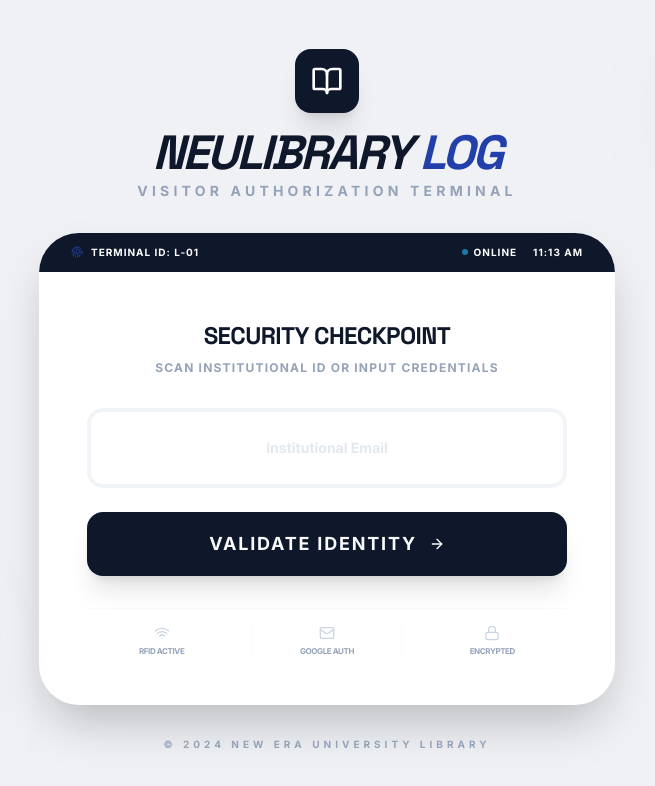
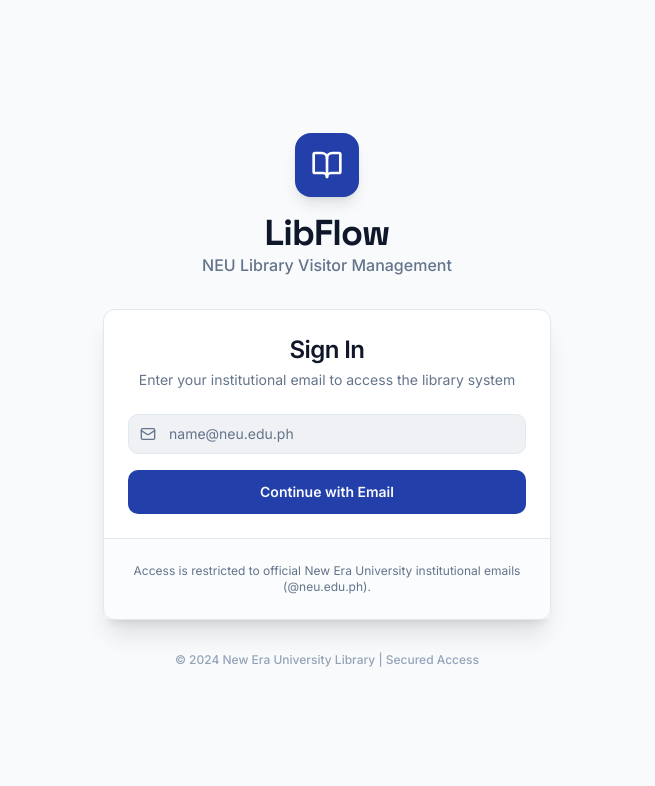
Before and after one commit to RiccirCatimon/Personal-Project, a Next.js app: page / in a window 1280 px wide. Shown: the top 786 px of the page, without its empty margins (313-968 px from the left). Built offline with nearby package versions, Linux system fonts and the light colour scheme; what @genkit-ai/google-genai, genkit would draw is missing.

Commit message:
IT STILL LOOKS THE SAME MAKE IT THE OLD DESIGN

```diff
--- a/src/components/auth/login-view.tsx
+++ b/src/components/auth/login-view.tsx
@@ -1,27 +1,18 @@
 'use client';
 
-import React, { useState, useEffect } from 'react';
+import React, { useState } from 'react';
 import { useAuth } from './auth-context';
 import { Button } from '@/components/ui/button';
 import { Input } from '@/components/ui/input';
 import { Card, CardHeader, CardTitle, CardDescription, CardContent, CardFooter } from '@/components/ui/card';
-import { BookOpen, Loader2, Mail, ShieldCheck, Wifi, ArrowRight, Fingerprint, Lock } from 'lucide-react';
+import { BookOpen, Loader2, Mail } from 'lucide-react';
 import { useToast } from '@/hooks/use-toast';
 
 export function LoginView() {
   const [email, setEmail] = useState('');
   const [loading, setLoading] = useState(false);
-  const [currentTime, setCurrentTime] = useState<string>('');
   const { login } = useAuth();
   const { toast } = useToast();
-
-  useEffect(() => {
-    const timer = setInterval(() => {
-      setCurrentTime(new Date().toLocaleTimeString([], { hour: '2-digit', minute: '2-digit' }));
-    }, 1000);
-    setCurrentTime(new Date().toLocaleTimeString([], { hour: '2-digit', minute: '2-digit' }));
-    return () => clearInterval(timer);
-  }, []);
 
   const handleLogin = async (e: React.FormEvent) => {
     e.preventDefault();
@@ -46,99 +37,64 @@ export function LoginView() {
   };
 
   return (
-    <div className="min-h-screen flex flex-col items-center justify-center p-4 bg-[#F0F1F5] relative overflow-hidden font-body">
-      {/* Background decoration */}
-      <div className="absolute top-[-10%] right-[-10%] w-96 h-96 bg-primary/5 rounded-full blur-3xl" />
-      <div className="absolute bottom-[-10%] left-[-10%] w-96 h-96 bg-accent/5 rounded-full blur-3xl" />
-
-      {/* Hero Header */}
-      <div className="text-center mb-8 space-y-1 animate-in fade-in slide-in-from-top-4 duration-700">
-        <div className="mx-auto bg-slate-900 w-16 h-16 rounded-2xl flex items-center justify-center shadow-xl mb-4">
+    <div className="min-h-screen flex flex-col items-center justify-center p-4 bg-slate-50">
+      <div className="text-center mb-8 animate-in fade-in slide-in-from-top-4 duration-700">
+        <div className="mx-auto bg-primary w-16 h-16 rounded-2xl flex items-center justify-center shadow-lg mb-4">
           <BookOpen className="text-white w-8 h-8" />
         </div>
-        <h1 className="text-5xl font-headline font-black italic tracking-tighter text-slate-900 uppercase">
-          NEULIBRARY <span className="text-primary">LOG</span>
+        <h1 className="text-4xl font-headline font-bold text-slate-900 tracking-tight">
+          LibFlow
         </h1>
-        <p className="text-sm font-bold tracking-[0.3em] text-slate-400 uppercase">
-          Visitor Authorization Terminal
+        <p className="text-muted-foreground font-medium">
+          NEU Library Visitor Management
         </p>
       </div>
 
-      <Card className="w-full max-w-xl shadow-2xl border-none overflow-hidden rounded-[2.5rem] animate-in zoom-in-95 duration-500">
-        {/* Terminal Status Bar */}
-        <div className="bg-slate-900 text-white px-8 py-3 flex items-center justify-between text-[10px] font-bold tracking-widest uppercase">
-          <div className="flex items-center gap-2">
-            <Fingerprint className="w-3 h-3 text-primary" />
-            <span>Terminal ID: L-01</span>
-          </div>
-          <div className="flex items-center gap-4">
-            <div className="flex items-center gap-1.5">
-              <div className="w-1.5 h-1.5 rounded-full bg-accent animate-pulse" />
-              <span>Online</span>
-            </div>
-            <span>{currentTime}</span>
-          </div>
-        </div>
-
-        <CardContent className="p-12 text-center space-y-8">
+      <Card className="w-full max-w-md shadow-xl border-slate-200 animate-in zoom-in-95 duration-500">
+        <CardHeader className="space-y-1 text-center">
+          <CardTitle className="text-2xl">Sign In</CardTitle>
+          <CardDescription>
+            Enter your institutional email to access the library system
+          </CardDescription>
+        </CardHeader>
+        <CardContent>
+          <form onSubmit={handleLogin} className="space-y-4">
             <div className="space-y-2">
-            <h2 className="text-2xl font-headline font-extrabold text-slate-900 uppercase tracking-tight">
-              Security Checkpoint
-            </h2>
-            <p className="text-xs font-bold text-slate-400 uppercase tracking-widest">
-              Scan Institutional ID or Input Credentials
-            </p>
-          </div>
-
-          <form onSubmit={handleLogin} className="space-y-6">
-            <div className="relative group">
+              <div className="relative">
+                <Mail className="absolute left-3 top-3 h-4 w-4 text-muted-foreground" />
                 <Input
                   type="email"
-                placeholder="Institutional Email"
-                className="h-20 text-center text-xl font-bold bg-white border-4 border-slate-100 rounded-2xl focus:border-primary focus:ring-0 transition-all placeholder:text-slate-200"
+                  placeholder="name@neu.edu.ph"
+                  className="pl-10"
                   value={email}
                   onChange={(e) => setEmail(e.target.value)}
                   disabled={loading}
                   required
                 />
               </div>
-
+            </div>
             <Button
               type="submit"
-              className="w-full h-16 font-black text-lg uppercase tracking-widest bg-slate-900 hover:bg-slate-800 transition-all shadow-xl rounded-2xl gap-3 group"
+              className="w-full h-11 font-semibold"
               disabled={loading}
             >
               {loading ? (
-                <Loader2 className="h-6 w-6 animate-spin" />
+                <Loader2 className="h-4 w-4 animate-spin mr-2" />
               ) : (
-                <>
-                  Validate Identity
-                  <ArrowRight className="w-5 h-5 group-hover:translate-x-1 transition-transform" />
-                </>
+                "Continue with Email"
               )}
             </Button>
           </form>
-
-          {/* Footer Status Icons */}
-          <div className="grid grid-cols-3 gap-4 pt-4 border-t border-slate-50">
-            <div className="flex flex-col items-center gap-1">
-              <Wifi className="w-4 h-4 text-slate-300" />
-              <span className="text-[8px] font-black text-slate-400 uppercase tracking-tighter">RFID Active</span>
-            </div>
-            <div className="flex flex-col items-center gap-1 border-x border-slate-50">
-              <Mail className="w-4 h-4 text-slate-300" />
-              <span className="text-[8px] font-black text-slate-400 uppercase tracking-tighter">Google Auth</span>
-            </div>
-            <div className="flex flex-col items-center gap-1">
-              <Lock className="w-4 h-4 text-slate-300" />
-              <span className="text-[8px] font-black text-slate-400 uppercase tracking-tighter">Encrypted</span>
-            </div>
-          </div>
         </CardContent>
+        <CardFooter className="flex flex-col space-y-4 border-t bg-slate-50/50 p-6">
+          <p className="text-xs text-center text-muted-foreground">
+            Access is restricted to official New Era University institutional emails (@neu.edu.ph).
+          </p>
+        </CardFooter>
       </Card>
 
-      <div className="mt-8 text-[10px] font-bold text-slate-400 uppercase tracking-[0.4em]">
-        © 2024 New Era University Library
+      <div className="mt-8 text-xs text-slate-400 font-medium">
+        © 2024 New Era University Library | Secured Access
       </div>
     </div>
   );
```
Lines whose indentation alone changed are shown as unchanged.
